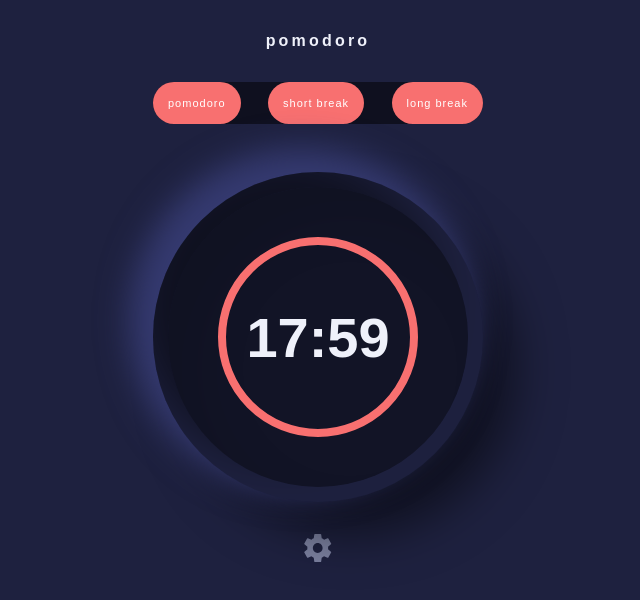
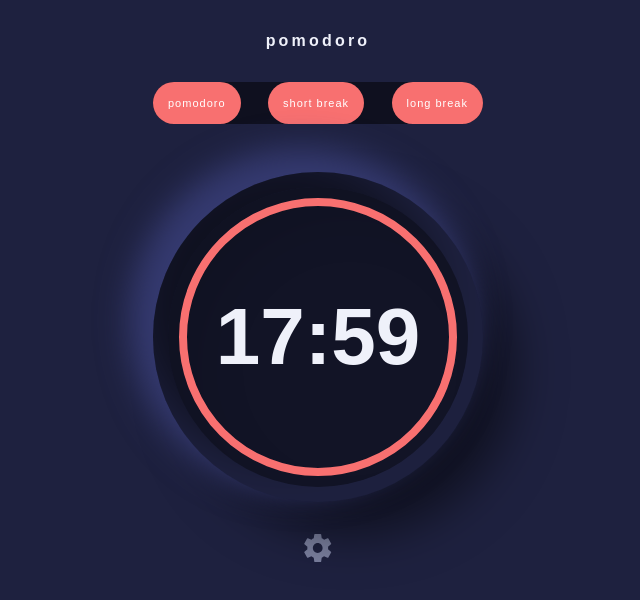
Before and after one commit to papilo-cloud/Timer, a Vue app: page / in a window 1280 px wide. Shown: the top 600 px of the page, without its empty margins (322-962 px from the left). Built offline with nearby package versions, Linux system fonts and the light colour scheme.

Commit message:
first commit

```diff
--- a/src/timeLoggingApp/Time.vue
+++ b/src/timeLoggingApp/Time.vue
@@ -82,5 +82,20 @@
       width: 300px;
       height: 300px;
     }
+    .time svg{
+      width: 280px;
+      height: 280px;
+    }
+    svg circle{
+    cx: 140;
+    cy:140;
+    r: 135;
+    stroke-width: 8;
+    stroke-linecap: round;
+    stroke: #F87070;
+  }
+  .h1{
+    font-size: 5em;
+  }
   }
 </style>
```
